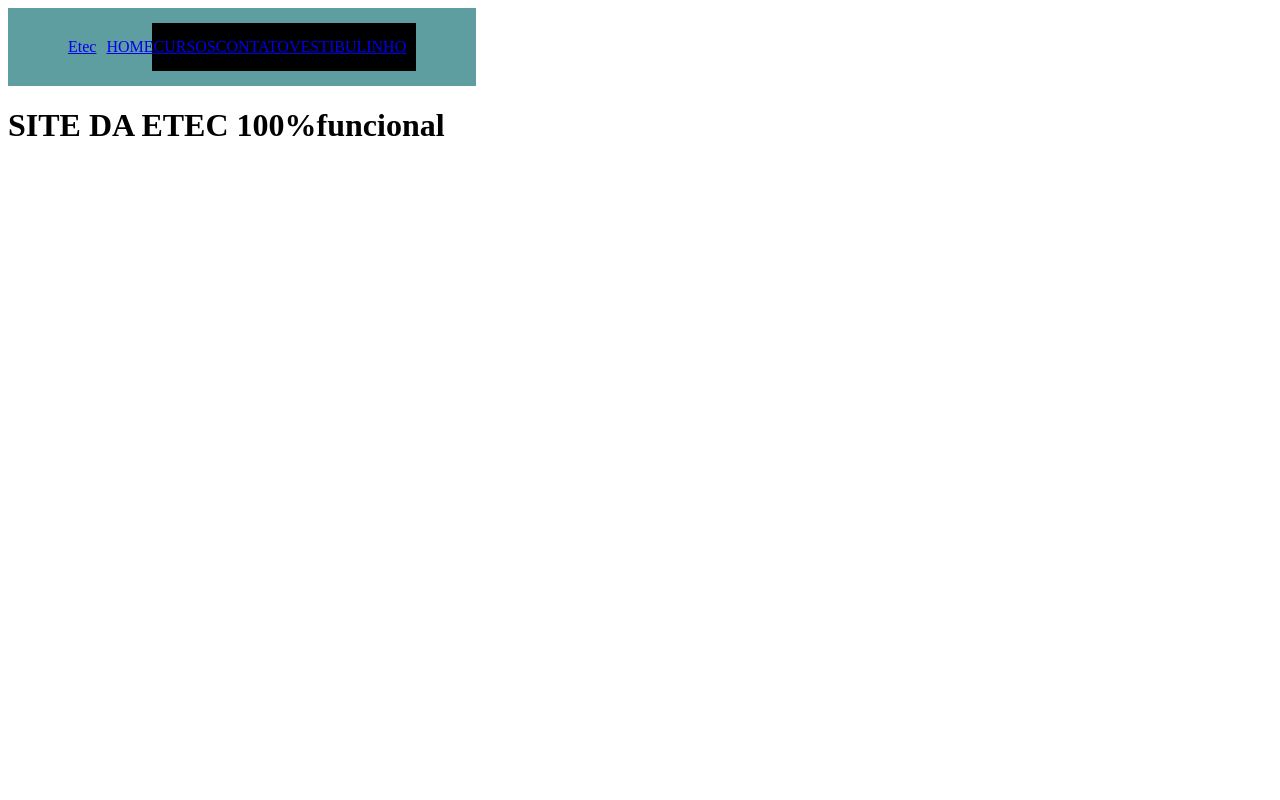
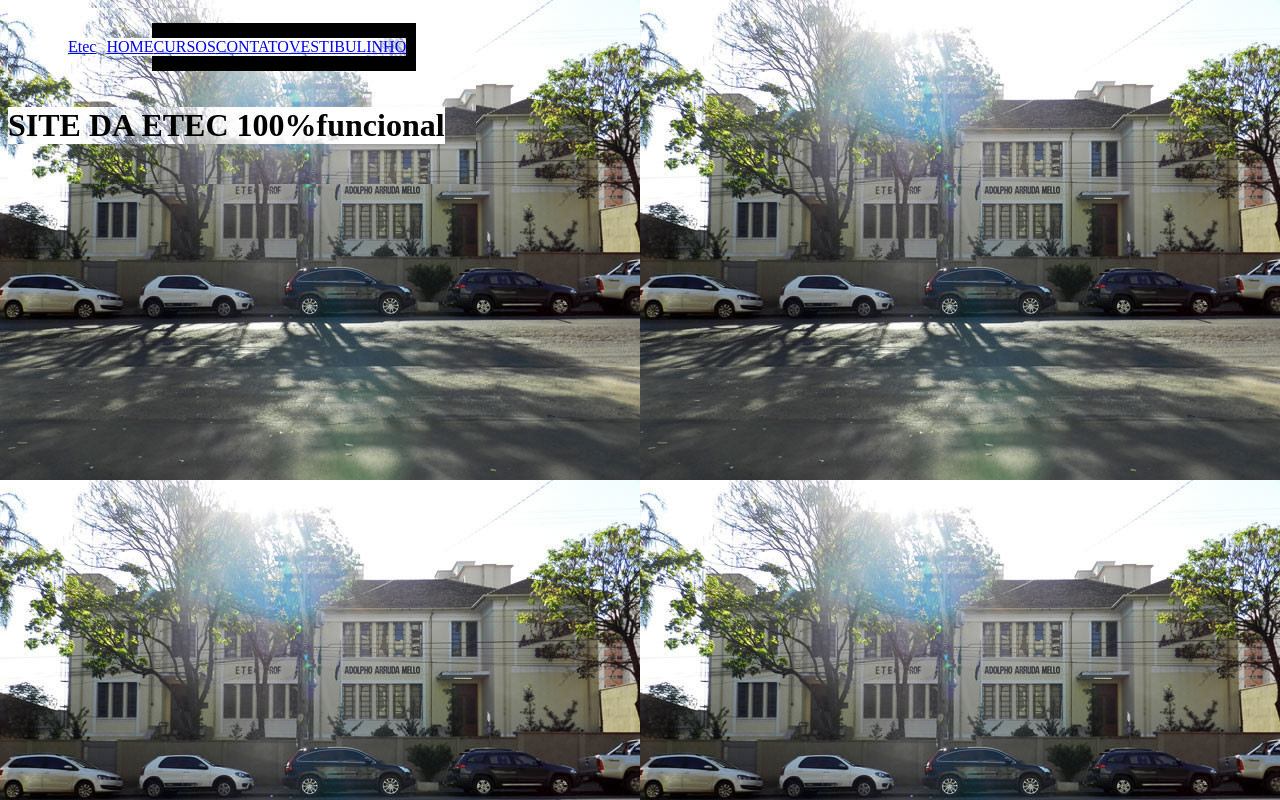
Before and after one commit to spidiloster/atividade, a plain HTML site: page index.html in a window 1280 px wide. Drawn offline with Linux system fonts and the light colour scheme.

Commit message:
Update style.css

```diff
--- a/style.css
+++ b/style.css
@@ -28,7 +28,7 @@ nav{
     list-style: none;
 }
 *{
-    background-image: url('imagens/etec.jpg');
+    background-image: url('etec.jpg');
     width:max-content;
     height: max-content;
 }
```
